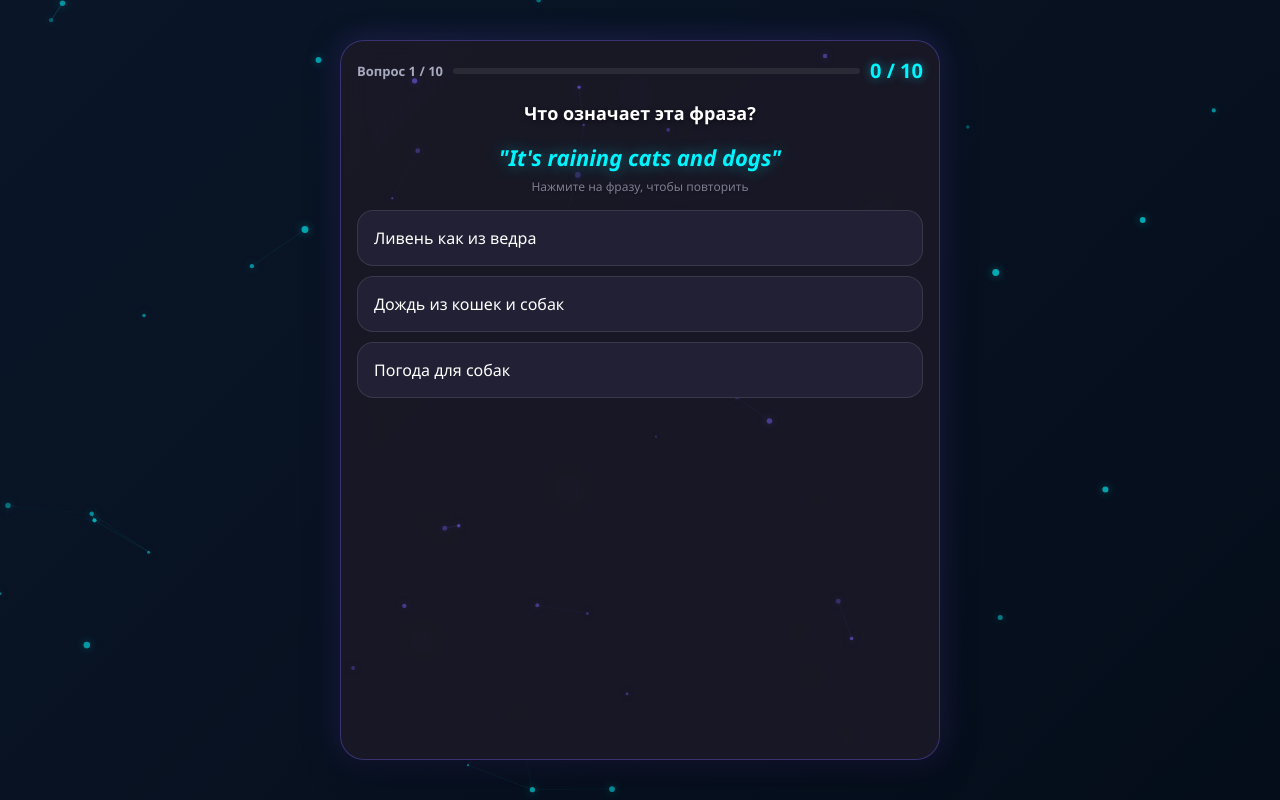
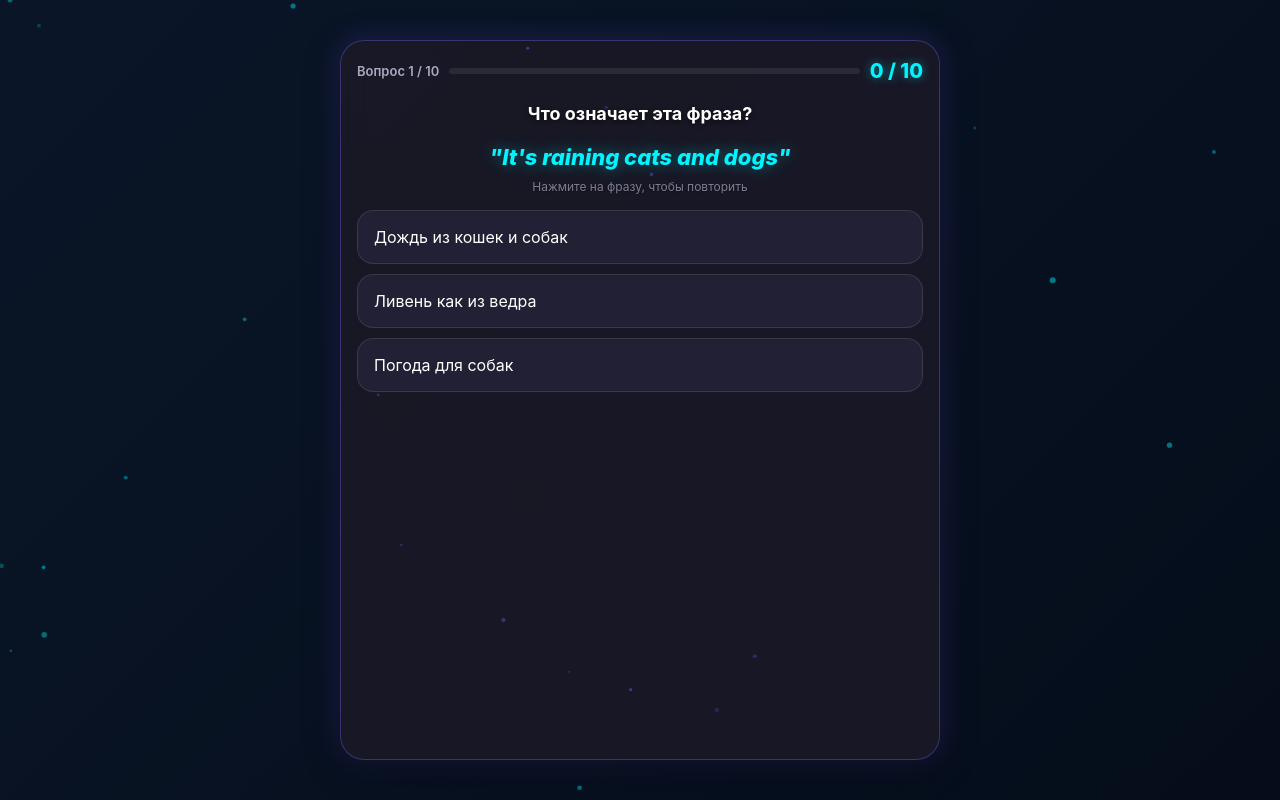
Before and after one commit to angelinaamorozova-cloud/AI, a plain HTML site: page index.html in a window 1280 px wide. Both pictures are taken after a click on the button "НАЧАТЬ ИГРУ". Drawn offline with Linux system fonts and the light colour scheme.

Commit message:
Update index.html

```diff
--- a/index.html
+++ b/index.html
@@ -2,15 +2,12 @@
 <html lang="ru">
 <head>
 <meta charset="UTF-8">
-<meta name="viewport" content="width=device-width, initial-scale=1.0, maximum-scale=1.0, user-scalable=no">
+<meta name="viewport" content="width=device-width, initial-scale=1.0, maximum-scale=1.0, user-scalable=no, viewport-fit=cover">
 <meta name="apple-mobile-web-app-capable" content="yes">
 <meta name="mobile-web-app-capable" content="yes">
 <meta name="theme-color" content="#00F5FF">
+<meta name="format-detection" content="telephone=no">
 <title>AI vs Живой английский</title>
-
-<!-- Иконка (только локальная) -->
-<link rel="icon" type="image/jpeg" href="icon.jpg">
-<link rel="apple-touch-icon" href="icon.jpg">
 
 <style>
 :root {
@@ -23,18 +20,28 @@
   --color-text-light: #A7A9BE;
   --color-correct: #00F5A0;
   --color-incorrect: #FF6B6B;
-  --font-main: 'Segoe UI', 'Roboto', 'Helvetica Neue', Arial, sans-serif;
+  --font-main: -apple-system, BlinkMacSystemFont, 'Segoe UI', Roboto, 'Helvetica Neue', Arial, sans-serif;
   --radius-md: 16px;
   --radius-lg: 24px;
+  --safe-top: env(safe-area-inset-top, 0px);
+  --safe-bottom: env(safe-area-inset-bottom, 0px);
 }
 
-* { box-sizing: border-box; margin: 0; padding: 0; -webkit-tap-highlight-color: transparent; }
+* {
+  box-sizing: border-box;
+  margin: 0;
+  padding: 0;
+  -webkit-tap-highlight-color: transparent;
+  -webkit-touch-callout: none;
+  -webkit-user-select: none;
+  user-select: none;
+}
 
-html, body {
-  width: 100%;
+html {
   height: 100%;
   overflow: hidden;
-  touch-action: manipulation;
+  position: fixed;
+  width: 100%;
 }
 
 body {
@@ -44,9 +51,17 @@
   align-items: center;
   justify-content: center;
   padding: 10px;
+  padding-top: calc(10px + var(--safe-top));
+  padding-bottom: calc(10px + var(--safe-bottom));
   line-height: 1.4;
   background: linear-gradient(135deg, #0a1628 0%, #050d1a 100%);
-  position: relative;
+  position: fixed;
+  top: 0;
+  left: 0;
+  width: 100%;
+  height: 100%;
+  overflow: hidden;
+  touch-action: manipulation;
 }
 
 #animated-bg {
@@ -62,8 +77,10 @@
 .quiz-container {
   width: 100%;
   max-width: 560px;
-  height: 100vh;
-  max-height: 100vh;
+  height: calc(100vh - 20px);
+  height: calc(100dvh - 20px);
+  max-height: calc(100vh - 20px);
+  max-height: calc(100dvh - 20px);
   background: var(--color-bg-soft);
   backdrop-filter: blur(12px);
   -webkit-backdrop-filter: blur(12px);
@@ -97,6 +114,7 @@
 
 .welcome-header {
   padding: 16px 16px 10px;
+  padding-top: calc(16px + var(--safe-top));
   text-align: center;
   flex-shrink: 0;
   background: var(--color-bg-soft);
@@ -190,8 +208,11 @@
 
 #quiz-screen {
   padding: 16px;
+  padding-top: calc(16px + var(--safe-top));
+  padding-bottom: calc(16px + var(--safe-bottom));
   position: relative;
   overflow-y: auto;
+  -webkit-overflow-scrolling: touch;
 }
 
 #quiz-bg-canvas {
@@ -354,6 +375,7 @@
   margin-top: 14px;
   width: 100%;
   padding: 14px;
+  padding-bottom: calc(14px + var(--safe-bottom));
   font-size: clamp(14px, 3vw, 16px);
   font-weight: 700;
   color: var(--color-bg);
@@ -371,6 +393,8 @@
 
 #result-screen {
   padding: 16px;
+  padding-top: calc(16px + var(--safe-top));
+  padding-bottom: calc(16px + var(--safe-bottom));
   overflow: hidden;
 }
 
@@ -380,6 +404,7 @@
   flex-direction: column;
   min-height: 0;
   overflow-y: auto;
+  -webkit-overflow-scrolling: touch;
 }
 
 .result-score {
@@ -463,6 +488,7 @@
 .btn-restart {
   width: 100%;
   padding: 14px;
+  padding-bottom: calc(14px + var(--safe-bottom));
   font-size: clamp(13px, 3vw, 16px);
   font-weight: 800;
   color: var(--color-turquoise);
@@ -587,7 +613,17 @@
 </audio>
 
 <script>
-// ============ АНИМИРОВАННЫЙ ФОН (оптимизирован) ============
+// ============ ФУНКЦИЯ ПЕРЕМЕШИВАНИЯ ============
+function shuffleArray(array) {
+  const shuffled = [...array];
+  for (let i = shuffled.length - 1; i > 0; i--) {
+    const j = Math.floor(Math.random() * (i + 1));
+    [shuffled[i], shuffled[j]] = [shuffled[j], shuffled[i]];
+  }
+  return shuffled;
+}
+
+// ============ АНИМИРОВАННЫЙ ФОН ============
 const bgCanvas = document.getElementById('animated-bg');
 const bgCtx = bgCanvas.getContext('2d');
 
@@ -599,21 +635,21 @@
 window.addEventListener('resize', resizeBgCanvas);
 
 const bgParticles = [];
-const PARTICLE_COUNT = 40; // Уменьшено для производительности
+const PARTICLE_COUNT = 25;
 for (let i = 0; i < PARTICLE_COUNT; i++) {
   bgParticles.push({
     x: Math.random() * window.innerWidth,
     y: Math.random() * window.innerHeight,
-    vx: (Math.random() - 0.5) * 0.8,
-    vy: (Math.random() - 0.5) * 0.8,
-    r: Math.random() * 2.5 + 1,
-    alpha: Math.random() * 0.4 + 0.3
+    vx: (Math.random() - 0.5) * 0.5,
+    vy: (Math.random() - 0.5) * 0.5,
+    r: Math.random() * 2 + 1,
+    alpha: Math.random() * 0.3 + 0.2
   });
 }
 
 let lastBgTime = 0;
 function animateBg(timestamp) {
-  if (timestamp - lastBgTime < 33) { // ~30 FPS вместо 60
+  if (timestamp - lastBgTime < 60) {
     requestAnimationFrame(animateBg);
     return;
   }
@@ -627,25 +663,8 @@
     bgCtx.beginPath();
     bgCtx.arc(p.x, p.y, p.r, 0, Math.PI * 2);
     bgCtx.fillStyle = `rgba(0, 245, 255, ${p.alpha})`;
-    bgCtx.shadowBlur = 10;
-    bgCtx.shadowColor = 'rgba(0, 245, 255, 0.6)';
     bgCtx.fill();
-    for (let j = i + 1; j < bgParticles.length; j++) {
-      const p2 = bgParticles[j];
-      const dx = p.x - p2.x, dy = p.y - p2.y;
-      const dist = Math.sqrt(dx * dx + dy * dy);
-      if (dist < 100) {
-        bgCtx.beginPath();
-        bgCtx.moveTo(p.x, p.y);
-        bgCtx.lineTo(p2.x, p2.y);
-        bgCtx.strokeStyle = `rgba(0, 245, 255, ${0.25 * (1 - dist / 100)})`;
-        bgCtx.lineWidth = 0.8;
-        bgCtx.shadowBlur = 0;
-        bgCtx.stroke();
-      }
-    }
   });
-  bgCtx.shadowBlur = 0;
   requestAnimationFrame(animateBg);
 }
 requestAnimationFrame(animateBg);
@@ -663,20 +682,20 @@
 }
 
 const quizParticles = [];
-for (let i = 0; i < 25; i++) {
+for (let i = 0; i < 15; i++) {
   quizParticles.push({
     x: Math.random() * 560,
     y: Math.random() * 800,
-    vx: (Math.random() - 0.5) * 0.6,
-    vy: (Math.random() - 0.5) * 0.6,
-    r: Math.random() * 2 + 1,
-    alpha: Math.random() * 0.5 + 0.3
+    vx: (Math.random() - 0.5) * 0.4,
+    vy: (Math.random() - 0.5) * 0.4,
+    r: Math.random() * 1.5 + 1,
+    alpha: Math.random() * 0.3 + 0.2
   });
 }
 
 let lastQuizTime = 0;
 function animateQuizBg(timestamp) {
-  if (timestamp - lastQuizTime < 40) { // ~25 FPS
+  if (timestamp - lastQuizTime < 60) {
     requestAnimationFrame(animateQuizBg);
     return;
   }
@@ -692,31 +711,14 @@
       quizCtx.beginPath();
       quizCtx.arc(p.x, p.y, p.r, 0, Math.PI * 2);
       quizCtx.fillStyle = `rgba(108, 92, 231, ${p.alpha})`;
-      quizCtx.shadowBlur = 8;
-      quizCtx.shadowColor = 'rgba(108, 92, 231, 0.6)';
       quizCtx.fill();
-      for (let j = i + 1; j < quizParticles.length; j++) {
-        const p2 = quizParticles[j];
-        const dx = p.x - p2.x, dy = p.y - p2.y;
-        const dist = Math.sqrt(dx * dx + dy * dy);
-        if (dist < 70) {
-          quizCtx.beginPath();
-          quizCtx.moveTo(p.x, p.y);
-          quizCtx.lineTo(p2.x, p2.y);
-          quizCtx.strokeStyle = `rgba(108, 92, 231, ${0.3 * (1 - dist / 70)})`;
-          quizCtx.lineWidth = 0.6;
-          quizCtx.shadowBlur = 0;
-          quizCtx.stroke();
-        }
-      }
     });
-    quizCtx.shadowBlur = 0;
   }
   requestAnimationFrame(animateQuizBg);
 }
 requestAnimationFrame(animateQuizBg);
 
-// ============ ОЗВУЧКА ТОЛЬКО АНГЛИЙСКИХ ИДИОМ ============
+// ============ ОЗВУЧКА АНГЛИЙСКИХ ИДИОМ ============
 function speakEnglishText(text) {
   if (!('speechSynthesis' in window)) return;
   window.speechSynthesis.cancel();
@@ -727,41 +729,65 @@
   window.speechSynthesis.speak(utterance);
 }
 
-// ============ ЗВУКИ ОТВЕТОВ ============
+// ============ ЗВУКИ ОТВЕТОВ (ОПТИМИЗИРОВАНО ДЛЯ iOS/ANDROID) ============
 let audioCtx = null;
+let correctBuffer = null;
+let incorrectBuffer = null;
+
 function initAudio() {
   if (!audioCtx) {
-    try { audioCtx = new (window.AudioContext || window.webkitAudioContext)(); } catch (e) {}
+    try {
+      audioCtx = new (window.AudioContext || window.webkitAudioContext)();
+      // Предзагрузка звуков
+      createSoundBuffers();
+    } catch (e) {}
+  }
+  // Разблокировка для iOS
+  if (audioCtx && audioCtx.state === 'suspended') {
+    audioCtx.resume();
+  }
+}
+
+function createSoundBuffers() {
+  if (!audioCtx) return;
+
+  // Создаем буфер для правильного звука (короткий)
+  const sampleRate = audioCtx.sampleRate;
+  const correctLength = 0.3 * sampleRate;
+  correctBuffer = audioCtx.createBuffer(1, correctLength, sampleRate);
+  const correctData = correctBuffer.getChannelData(0);
+  for (let i = 0; i < correctLength; i++) {
+    const t = i / sampleRate;
+    correctData[i] = Math.sin(2 * Math.PI * 523.25 * t) * Math.exp(-t * 10) * 0.3;
+  }
+
+  // Создаем буфер для неправильного звука
+  const incorrectLength = 0.4 * sampleRate;
+  incorrectBuffer = audioCtx.createBuffer(1, incorrectLength, sampleRate);
+  const incorrectData = incorrectBuffer.getChannelData(0);
+  for (let i = 0; i < incorrectLength; i++) {
+    const t = i / sampleRate;
+    incorrectData[i] = Math.sin(2 * Math.PI * (440 - t * 200) * t) * Math.exp(-t * 8) * 0.3;
   }
 }
 
 function playCorrectSound() {
-  if (!audioCtx) return;
-  const now = audioCtx.currentTime;
-  const osc1 = audioCtx.createOscillator(), gain1 = audioCtx.createGain();
-  osc1.type = 'sine'; osc1.frequency.value = 523.25;
-  gain1.gain.setValueAtTime(0, now); gain1.gain.linearRampToValueAtTime(0.25, now + 0.02);
-  gain1.gain.exponentialRampToValueAtTime(0.001, now + 0.3);
-  osc1.connect(gain1).connect(audioCtx.destination); osc1.start(now); osc1.stop(now + 0.3);
-  const osc2 = audioCtx.createOscillator(), gain2 = audioCtx.createGain();
-  osc2.type = 'sine'; osc2.frequency.value = 783.99;
-  gain2.gain.setValueAtTime(0, now + 0.1); gain2.gain.linearRampToValueAtTime(0.25, now + 0.12);
-  gain2.gain.exponentialRampToValueAtTime(0.001, now + 0.5);
-  osc2.connect(gain2).connect(audioCtx.destination); osc2.start(now + 0.1); osc2.stop(now + 0.5);
+  if (!audioCtx || !correctBuffer) return;
+  const source = audioCtx.createBufferSource();
+  source.buffer = correctBuffer;
+  source.connect(audioCtx.destination);
+  source.start(0);
 }
 
 function playIncorrectSound() {
-  if (!audioCtx) return;
-  const now = audioCtx.currentTime;
-  const osc = audioCtx.createOscillator(), gain = audioCtx.createGain();
-  osc.type = 'triangle'; osc.frequency.setValueAtTime(440, now);
-  osc.frequency.exponentialRampToValueAtTime(220, now + 0.4);
-  gain.gain.setValueAtTime(0, now); gain.gain.linearRampToValueAtTime(0.2, now + 0.02);
-  gain.gain.exponentialRampToValueAtTime(0.001, now + 0.5);
-  osc.connect(gain).connect(audioCtx.destination); osc.start(now); osc.stop(now + 0.5);
+  if (!audioCtx || !incorrectBuffer) return;
+  const source = audioCtx.createBufferSource();
+  source.buffer = incorrectBuffer;
+  source.connect(audioCtx.destination);
+  source.start(0);
 }
 
-// ============ АУДИО ПРИВЕТСТВИЯ (ОДИН РАЗ) ============
+// ============ АУДИО ПРИВЕТСТВИЯ ============
 let introVoicePlayed = false;
 
 function playIntroVoice() {
@@ -835,14 +861,19 @@
   scoreLabel.textContent = `${score} / 10`;
   questionPhrase.textContent = `"${q.phrase}"`;
   setTimeout(() => speakEnglishText(q.phrase), 200);
+
+  // Перемешиваем варианты ответов
+  const shuffledOptions = shuffleArray(q.options.map((opt, idx) => ({ text: opt, isCorrect: idx === q.correct })));
+
   answersEl.innerHTML = '';
-  q.options.forEach((option, index) => {
+  shuffledOptions.forEach((item) => {
     const card = document.createElement('button');
     card.className = 'answer-card';
-    card.textContent = option;
-    card.addEventListener('click', () => handleAnswer(index, card));
+    card.textContent = item.text;
+    card.addEventListener('click', () => handleAnswer(item.isCorrect, card));
     answersEl.appendChild(card);
   });
+
   explanationEl.classList.remove('show');
   explanationEl.innerHTML = '';
   btnNext.classList.remove('show');
@@ -852,23 +883,31 @@
   speakEnglishText(questions[currentQuestion].phrase);
 });
 
-function handleAnswer(index, card) {
+function handleAnswer(isCorrect, card) {
   if (answered) return;
   answered = true;
   initAudio();
-  const q = questions[currentQuestion];
+
   const allCards = answersEl.querySelectorAll('.answer-card');
   allCards.forEach(c => c.classList.add('disabled'));
-  allCards[q.correct].classList.add('correct');
-  if (index !== q.correct) {
-    card.classList.add('incorrect');
-    playIncorrectSound();
-  } else {
+
+  if (isCorrect) {
+    card.classList.add('correct');
     score++;
     scoreLabel.textContent = `${score} / 10`;
-    playCorrectSound();
+    setTimeout(() => playCorrectSound(), 50);
+  } else {
+    card.classList.add('incorrect');
+    // Показываем правильный ответ
+    allCards.forEach(c => {
+      if (c.textContent === questions[currentQuestion].options[questions[currentQuestion].correct]) {
+        c.classList.add('correct');
+      }
+    });
+    setTimeout(() => playIncorrectSound(), 50);
   }
-  explanationEl.innerHTML = q.explanation;
+
+  explanationEl.innerHTML = questions[currentQuestion].explanation;
   explanationEl.classList.add('show');
   btnNext.classList.add('show');
 }
@@ -916,27 +955,33 @@
   showScreen('quiz');
 }
 
-// ============ ЗАПУСК ============
+// ============ ЗАПУСК ВИДЕО И АУДИО ============
 
 introVideo.addEventListener('canplaythrough', () => {
   setTimeout(() => btnStart.classList.add('visible'), 1000);
 });
 setTimeout(() => btnStart.classList.add('visible'), 3000);
 
-// Только один триггер аудио
 introVideo.addEventListener('ended', () => {
   playIntroVoice();
 });
 
+// Агрессивное включение звука для всех устройств
 function enableSound() {
   if (introVideo && introVideo.muted) {
     introVideo.muted = false;
     introVideo.volume = 1.0;
+    introVideo.play().catch(() => {});
   }
+  // Инициализация аудио контекста
+  initAudio();
 }
 
+// Множественные обработчики для разных устройств
 document.addEventListener('click', enableSound, { once: true });
 document.addEventListener('touchstart', enableSound, { once: true });
+document.addEventListener('touchend', enableSound, { once: true });
+document.addEventListener('mousedown', enableSound, { once: true });
 
 btnStart.addEventListener('click', () => {
   initAudio();
@@ -949,15 +994,29 @@
 
 btnNext.addEventListener('click', () => goToNext());
 btnRestart.addEventListener('click', () => restartQuiz());
-document.addEventListener('click', initAudio, { once: true });
 
+// Запуск видео при загрузке
 window.addEventListener('load', () => {
   setTimeout(() => {
     if (introVideo) {
-      introVideo.play().catch(() => {});
+      introVideo.play().catch(() => {
+        // Если автозапуск заблокирован, пробуем при первом касании
+        document.addEventListener('touchstart', () => {
+          introVideo.play().catch(() => {});
+        }, { once: true });
+      });
     }
   }, 100);
 });
+
+// Дополнительная инициализация аудио при первом взаимодействии
+document.addEventListener('touchstart', () => {
+  initAudio();
+}, { once: true });
+
+document.addEventListener('click', () => {
+  initAudio();
+}, { once: true });
 </script>
 
 </body>
```
